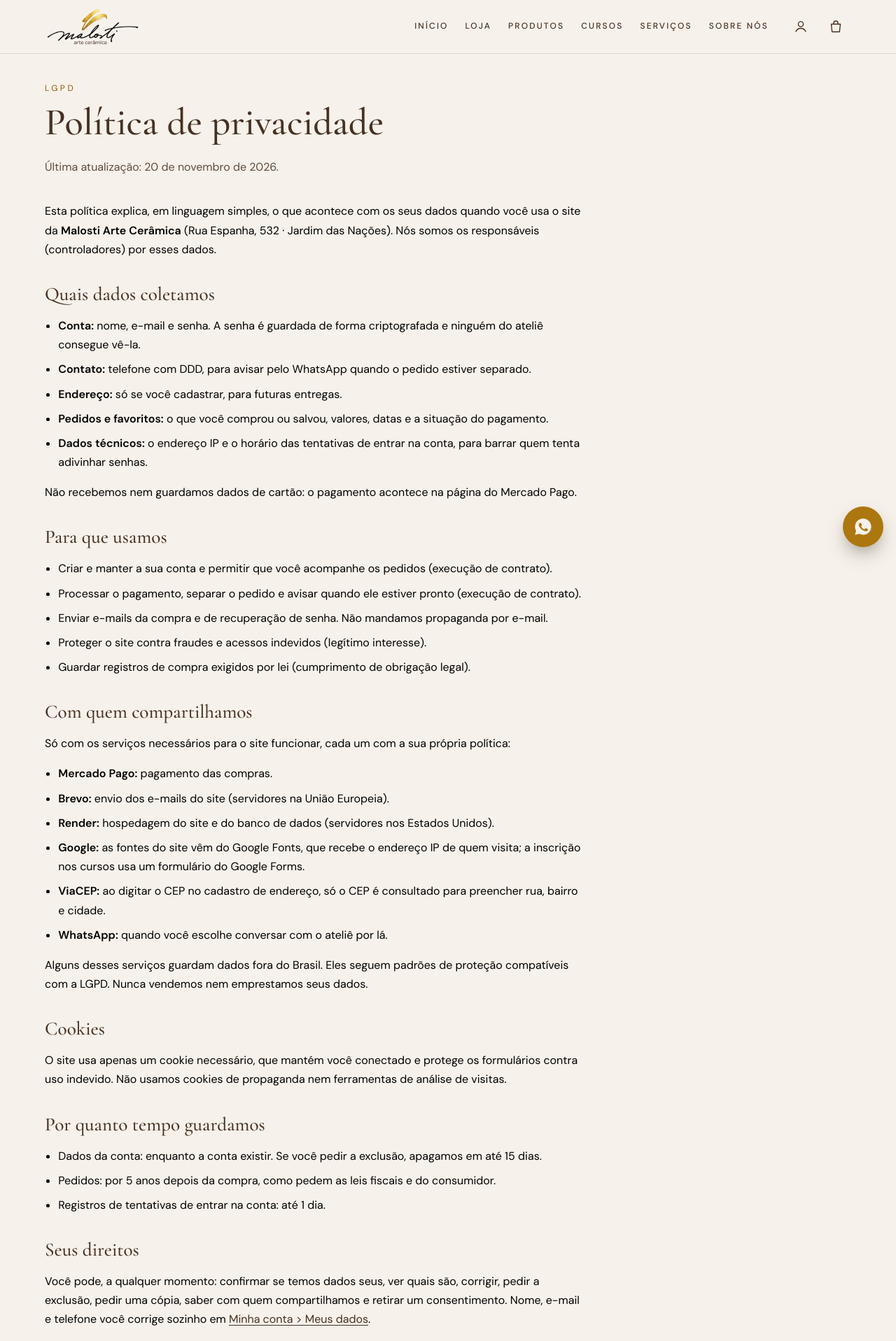
After one commit to Dsmalosti/loja-ceramica, a Flask app: page /privacidade in a window 1280 px wide. The commit adds this page. Shown: the top 1917 px of the page at 70% size. Run offline with Flask 3, Linux system fonts and the light colour scheme.

Commit message:
Privacidade, termos, robots.txt e sitemap.xml
- /privacidade e /termos (LGPD: o site coleta nome, e-mail, telefone e endereço)
- Links no rodapé, no cadastro e no checkout
- robots.txt bloqueia telas privadas; sitemap.xml com páginas públicas e produtos visíveis
- 6 testes em test_seguranca_auditoria.py

Co-Authored-By: Claude Opus 5.5 <noreply@anthropic.com>

```diff
--- a/app/blueprints/public.py
+++ b/app/blueprints/public.py
@@ -1,7 +1,7 @@
-from flask import Blueprint, redirect, render_template, url_for
+from flask import Blueprint, current_app, redirect, render_template, request, url_for
 
 from ..lojas import LOJA_PECAS, LOJA_PRODUTOS
-from ..models import Category, Course, Service
+from ..models import Category, Course, Product, Service
 from ..services.catalogo import novidades_da_loja
 
 bp = Blueprint("public", __name__)
@@ -46,3 +46,59 @@ def sobre():
 def contato():
     # [back/duas-lojas] Antes: página própria. O contato agora é o fim de Sobre nós.
     return redirect(url_for("public.sobre", _anchor="contato"), code=301)
+
+
+# [back/seguranca-auditoria] Novas: a LGPD pede política de privacidade onde há coleta de dados
+# (cadastro, checkout). Antes /privacidade e /termos davam 404.
+@bp.route("/privacidade")
+def privacidade():
+    return render_template("public/privacidade.html")
+
+
+@bp.route("/termos")
+def termos():
+    return render_template("public/termos.html")
+
+
+def _base_do_site():
+    """Endereço público do site (https://...): o do .env em produção, o da requisição no PC."""
+    return current_app.config.get("SITE_URL") or request.url_root.rstrip("/")
+
+
+# [back/seguranca-auditoria] Novas: robots.txt e sitemap.xml (antes 404). As telas privadas ficam
+# fora da busca (também têm noindex no HTML).
+@bp.route("/robots.txt")
+def robots():
+    texto = "\n".join([
+        "User-agent: *",
+        "Allow: /",
+        "Disallow: /admin/",
+        "Disallow: /conta/",
+        "Disallow: /carrinho/",
+        "Disallow: /checkout/",
+        f"Sitemap: {_base_do_site()}/sitemap.xml",
+        "",
+    ])
+    return current_app.response_class(texto, mimetype="text/plain")
+
+
+@bp.route("/sitemap.xml")
+def sitemap():
+    base = _base_do_site()
+    caminhos = [
+        url_for("public.home"),
+        url_for("shop.lista"),
+        url_for("shop.lista", loja=LOJA_PRODUTOS),
+        url_for("public.cursos"),
+        url_for("public.servicos"),
+        url_for("public.sobre"),
+        url_for("public.privacidade"),
+        url_for("public.termos"),
+    ]
+    # Só produto que aparece na loja: ativo e de categoria ativa
+    produtos = (Product.query.join(Category)
+                .filter(Product.ativo.is_(True), Category.ativa.is_(True))
+                .order_by(Product.id).all())
+    caminhos += [url_for("shop.produto", slug=produto.slug) for produto in produtos]
+    xml = render_template("public/sitemap.xml", enderecos=[base + c for c in caminhos])
+    return current_app.response_class(xml, mimetype="application/xml")
--- a/app/static/css/style.css
+++ b/app/static/css/style.css
@@ -304,6 +304,8 @@ button.link { background: none; border: 0; padding: 0; font: inherit; color: var
 .rodape__social svg { width: 20px; height: 20px; fill: none; stroke: currentColor; stroke-width: 1.6; }
 .rodape__social .cheio { fill: currentColor; stroke: none; }
 .rodape__base { margin: 0; padding-top: 22px; font-size: 0.78rem; opacity: .7; }
+.rodape__legal { display: inline-block; margin-left: 10px; }
+.rodape__legal a { display: inline-flex; align-items: center; min-height: 44px; color: inherit; }
 @media (max-width: 900px) { .rodape__grade { grid-template-columns: 1fr 1fr; } }
 @media (max-width: 560px) { .rodape__grade { grid-template-columns: 1fr; gap: 24px; } }
 
@@ -429,6 +431,13 @@ button.link { background: none; border: 0; padding: 0; font: inherit; color: var
 .cabecalho { max-width: 60ch; margin-bottom: 36px; }
 .cabecalho h1 { margin-top: 0; }
 .cabecalho p:not(.sobretitulo) { color: var(--cor-suave); }
+
+/* Política de privacidade e termos: texto corrido, linha confortável de ler */
+.texto-legal { max-width: 70ch; }
+.texto-legal h2 { margin: 36px 0 10px; font-size: 1.7rem; }
+.texto-legal ul { padding-left: 1.2em; }
+.texto-legal li { margin-bottom: 8px; }
+.texto-legal p, .texto-legal li { line-height: 1.7; }
 
 .cursos { display: grid; gap: 28px; }
 @media (min-width: 860px) { .cursos { grid-template-columns: 1fr 1fr; } }
--- a/app/templates/account/cadastro.html
+++ b/app/templates/account/cadastro.html
@@ -21,6 +21,9 @@
   <label for="confirmacao">Repita a senha</label>
   <input id="confirmacao" name="confirmacao" type="password" autocomplete="new-password" minlength="8" required>
 
+  <p class="ajuda">Ao criar a conta, você concorda com os <a href="{{ url_for('public.termos') }}">termos de uso</a>
+    e com a <a href="{{ url_for('public.privacidade') }}">política de privacidade</a>.</p>
+
   <button type="submit" class="botao">Criar conta</button>
 </form>
 
--- a/app/templates/base.html
+++ b/app/templates/base.html
@@ -148,7 +148,8 @@
           </ul>
         </div>
       </div>
-      <p class="rodape__base">© {{ site_name }}. Todos os direitos reservados.</p>
+      <p class="rodape__base">© {{ site_name }}. Todos os direitos reservados.
+        <span class="rodape__legal"><a href="{{ url_for('public.privacidade') }}">Privacidade</a> · <a href="{{ url_for('public.termos') }}">Termos de uso</a></span></p>
     </div>
   </footer>
 
--- a/app/templates/checkout/resumo.html
+++ b/app/templates/checkout/resumo.html
@@ -50,7 +50,8 @@
     <button type="submit" class="botao botao--ambar" {% if not pagamento_disponivel %}disabled{% endif %}>
       Ir para o pagamento
     </button>
-    <p class="ajuda">O pedido fica reservado por 2 horas para pagamento.</p>
+    <p class="ajuda">O pedido fica reservado por 2 horas para pagamento. Ao continuar, você concorda com os
+      <a href="{{ url_for('public.termos') }}">termos de uso</a>.</p>
   </section>
 </form>
 {% endblock %}
--- /dev/null
+++ b/app/templates/public/privacidade.html
@@ -0,0 +1,72 @@
+{% extends "base.html" %}
+{% from "_atelie.html" import ENDERECO_ATELIE %}
+{% block title %}Política de privacidade · {{ site_name }}{% endblock %}
+{% block description %}Quais dados a Malosti Arte Cerâmica coleta no site, para quê, com quem compartilha e como pedir acesso, correção ou exclusão.{% endblock %}
+
+{% block content %}
+<article class="texto-legal">
+  <header class="cabecalho">
+    <p class="sobretitulo">LGPD</p>
+    <h1>Política de privacidade</h1>
+    <p class="ajuda">Última atualização: 20 de novembro de 2026.</p>
+  </header>
+
+  <p>Esta política explica, em linguagem simples, o que acontece com os seus dados quando você usa o site da
+    <strong>{{ site_name }}</strong> ({{ ENDERECO_ATELIE }}). Nós somos os responsáveis (controladores) por esses dados.</p>
+
+  <h2>Quais dados coletamos</h2>
+  <ul>
+    <li><strong>Conta:</strong> nome, e-mail e senha. A senha é guardada de forma criptografada e ninguém do ateliê consegue vê-la.</li>
+    <li><strong>Contato:</strong> telefone com DDD, para avisar pelo WhatsApp quando o pedido estiver separado.</li>
+    <li><strong>Endereço:</strong> só se você cadastrar, para futuras entregas.</li>
+    <li><strong>Pedidos e favoritos:</strong> o que você comprou ou salvou, valores, datas e a situação do pagamento.</li>
+    <li><strong>Dados técnicos:</strong> o endereço IP e o horário das tentativas de entrar na conta, para barrar quem tenta adivinhar senhas.</li>
+  </ul>
+  <p>Não recebemos nem guardamos dados de cartão: o pagamento acontece na página do Mercado Pago.</p>
+
+  <h2>Para que usamos</h2>
+  <ul>
+    <li>Criar e manter a sua conta e permitir que você acompanhe os pedidos (execução de contrato).</li>
+    <li>Processar o pagamento, separar o pedido e avisar quando ele estiver pronto (execução de contrato).</li>
+    <li>Enviar e-mails da compra e de recuperação de senha. Não mandamos propaganda por e-mail.</li>
+    <li>Proteger o site contra fraudes e acessos indevidos (legítimo interesse).</li>
+    <li>Guardar registros de compra exigidos por lei (cumprimento de obrigação legal).</li>
+  </ul>
+
+  <h2>Com quem compartilhamos</h2>
+  <p>Só com os serviços necessários para o site funcionar, cada um com a sua própria política:</p>
+  <ul>
+    <li><strong>Mercado Pago:</strong> pagamento das compras.</li>
+    <li><strong>Brevo:</strong> envio dos e-mails do site (servidores na União Europeia).</li>
+    <li><strong>Render:</strong> hospedagem do site e do banco de dados (servidores nos Estados Unidos).</li>
+    <li><strong>Google:</strong> as fontes do site vêm do Google Fonts, que recebe o endereço IP de quem visita; a inscrição nos cursos usa um formulário do Google Forms.</li>
+    <li><strong>ViaCEP:</strong> ao digitar o CEP no cadastro de endereço, só o CEP é consultado para preencher rua, bairro e cidade.</li>
+    <li><strong>WhatsApp:</strong> quando você escolhe conversar com o ateliê por lá.</li>
+  </ul>
+  <p>Alguns desses serviços guardam dados fora do Brasil. Eles seguem padrões de proteção compatíveis com a LGPD.
+    Nunca vendemos nem emprestamos seus dados.</p>
+
+  <h2>Cookies</h2>
+  <p>O site usa apenas um cookie necessário, que mantém você conectado e protege os formulários contra uso indevido.
+    Não usamos cookies de propaganda nem ferramentas de análise de visitas.</p>
+
+  <h2>Por quanto tempo guardamos</h2>
+  <ul>
+    <li>Dados da conta: enquanto a conta existir. Se você pedir a exclusão, apagamos em até 15 dias.</li>
+    <li>Pedidos: por 5 anos depois da compra, como pedem as leis fiscais e do consumidor.</li>
+    <li>Registros de tentativas de entrar na conta: até 1 dia.</li>
+  </ul>
+
+  <h2>Seus direitos</h2>
+  <p>Você pode, a qualquer momento: confirmar se temos dados seus, ver quais são, corrigir, pedir a exclusão,
+    pedir uma cópia, saber com quem compartilhamos e retirar um consentimento. Nome, e-mail e telefone você
+    corrige sozinho em <a href="{{ url_for('cliente.dados') }}">Minha conta &gt; Meus dados</a>.</p>
+  <p>Para os outros pedidos, fale com o ateliê pelo <a href="{{ whatsapp_link('Olá! Quero fazer um pedido sobre os meus dados (LGPD).') }}" target="_blank" rel="noopener">WhatsApp</a>{% if config.EMAIL_REMETENTE %} ou pelo e-mail <a href="mailto:{{ config.EMAIL_REMETENTE }}">{{ config.EMAIL_REMETENTE }}</a>{% endif %}.
+    Respondemos em até 15 dias. Se não ficar satisfeito, você também pode procurar a Autoridade Nacional de Proteção de Dados (ANPD).</p>
+
+  <h2>Mudanças nesta política</h2>
+  <p>Se esta política mudar, a data no topo é atualizada. Mudanças importantes também são avisadas no site.</p>
+
+  <p><a class="link-toque" href="{{ url_for('public.termos') }}">Ler os termos de uso →</a></p>
+</article>
+{% endblock %}
--- /dev/null
+++ b/app/templates/public/sitemap.xml
@@ -0,0 +1,4 @@
+<?xml version="1.0" encoding="UTF-8"?>
+<urlset xmlns="http://www.sitemaps.org/schemas/sitemap/0.9">
+{% for endereco in enderecos %}  <url><loc>{{ endereco }}</loc></url>
+{% endfor %}</urlset>
```
Also changed, not shown: app/templates/public/termos.html (added, +62 -0 lines), tests/test_seguranca_auditoria.py (added, +52 -0 lines).
